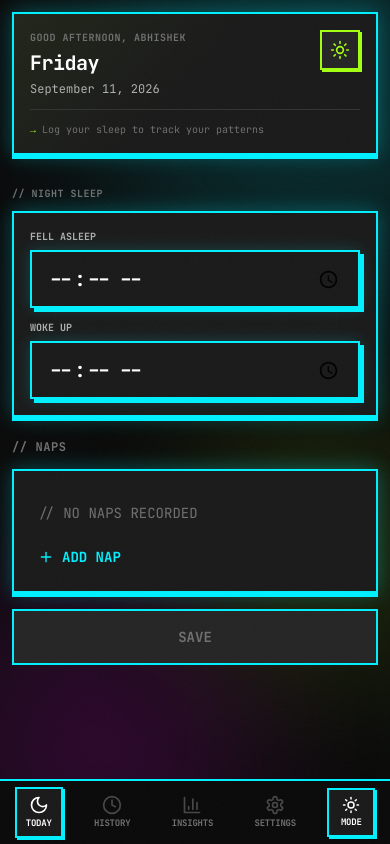
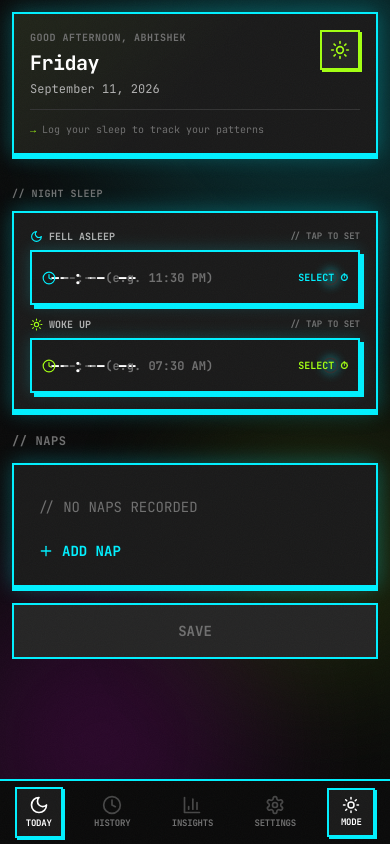
Before and after one commit to codewithabhiishek/Circadia, a React (Vite) app: page / in a window 390 px wide. Built offline with nearby package versions, Linux system fonts and the light colour scheme.

Commit message:
fix(mobile): resolve iOS Safari time input visibility with cyber placeholder overlay and status tags

```diff
--- a/src/components/History.tsx
+++ b/src/components/History.tsx
@@ -1,7 +1,7 @@
 import { useState } from 'react';
 import { motion, AnimatePresence } from 'framer-motion';
 import { v4 as uuid } from 'uuid';
-import { ChevronLeft, ChevronRight, Trash2, Edit3, X, Check } from 'lucide-react';
+import { ChevronLeft, ChevronRight, Trash2, Edit3, X, Check, Clock, Moon, Sun } from 'lucide-react';
 import { SleepEntry, Nap } from '../types';
 import {
   formatDate,
@@ -203,9 +203,16 @@ export default function History({ entries, onSave, onDelete, onRefresh }: Histor
 
             <div className="grid grid-cols-1 sm:grid-cols-2 gap-3">
               <div>
-                <label className="block text-[10px] sm:text-xs font-bold mb-1.5 sm:mb-2 uppercase" style={{ color: 'var(--color-text-secondary)', fontFamily: 'var(--font-mono)' }}>
+                <div className="flex items-center justify-between mb-1.5 sm:mb-2">
+                  <label className="flex items-center gap-1.5 text-[10px] sm:text-xs font-bold uppercase" style={{ color: 'var(--color-text-secondary)', fontFamily: 'var(--font-mono)' }}>
+                    <Moon size={13} style={{ color: 'var(--color-neon-primary)' }} />
                     Fell asleep
                   </label>
+                  <span className="text-[9px] font-mono font-bold uppercase" style={{ color: editSleepHour && editSleepMinute ? 'var(--color-neon-primary)' : 'var(--color-text-tertiary)' }}>
+                    {editSleepHour && editSleepMinute ? '✓ SET' : '// TAP TO SET'}
+                  </span>
+                </div>
+                <div className="relative">
                   <input
                     type="time"
                     value={editSleepHour && editSleepMinute ? `${editSleepHour}:${editSleepMinute}` : ''}
@@ -214,12 +221,30 @@ export default function History({ entries, onSave, onDelete, onRefresh }: Histor
                       setEditSleepHour(h || '');
                       setEditSleepMinute(m || '');
                     }}
+                    className="cursor-pointer"
                   />
+                  {!editSleepHour && !editSleepMinute && (
+                    <div className="absolute inset-0 pointer-events-none flex items-center justify-between px-3 text-xs font-mono font-bold" style={{ color: 'var(--color-text-tertiary)' }}>
+                      <span className="flex items-center gap-1.5">
+                        <Clock size={14} style={{ color: 'var(--color-neon-primary)' }} />
+                        --:--
+                      </span>
+                      <span className="text-[10px] uppercase font-bold" style={{ color: 'var(--color-neon-primary)' }}>SELECT ⏱</span>
+                    </div>
+                  )}
+                </div>
               </div>
               <div>
-                <label className="block text-[10px] sm:text-xs font-bold mb-1.5 sm:mb-2 uppercase" style={{ color: 'var(--color-text-secondary)', fontFamily: 'var(--font-mono)' }}>
+                <div className="flex items-center justify-between mb-1.5 sm:mb-2">
+                  <label className="flex items-center gap-1.5 text-[10px] sm:text-xs font-bold uppercase" style={{ color: 'var(--color-text-secondary)', fontFamily: 'var(--font-mono)' }}>
+                    <Sun size={13} style={{ color: 'var(--color-neon-tertiary)' }} />
                     Woke up
                   </label>
+                  <span className="text-[9px] font-mono font-bold uppercase" style={{ color: editWakeHour && editWakeMinute ? 'var(--color-neon-tertiary)' : 'var(--color-text-tertiary)' }}>
+                    {editWakeHour && editWakeMinute ? '✓ SET' : '// TAP TO SET'}
+                  </span>
+                </div>
+                <div className="relative">
                   <input
                     type="time"
                     value={editWakeHour && editWakeMinute ? `${editWakeHour}:${editWakeMinute}` : ''}
@@ -228,7 +253,18 @@ export default function History({ entries, onSave, onDelete, onRefresh }: Histor
                       setEditWakeHour(h || '');
                       setEditWakeMinute(m || '');
                     }}
+                    className="cursor-pointer"
                   />
+                  {!editWakeHour && !editWakeMinute && (
+                    <div className="absolute inset-0 pointer-events-none flex items-center justify-between px-3 text-xs font-mono font-bold" style={{ color: 'var(--color-text-tertiary)' }}>
+                      <span className="flex items-center gap-1.5">
+                        <Clock size={14} style={{ color: 'var(--color-neon-tertiary)' }} />
+                        --:--
+                      </span>
+                      <span className="text-[10px] uppercase font-bold" style={{ color: 'var(--color-neon-tertiary)' }}>SELECT ⏱</span>
+                    </div>
+                  )}
+                </div>
               </div>
             </div>
 
--- a/src/components/Today.tsx
+++ b/src/components/Today.tsx
@@ -1,7 +1,7 @@
 import { useState, useEffect } from 'react';
 import { motion, AnimatePresence } from 'framer-motion';
 import { v4 as uuid } from 'uuid';
-import { Plus, X, Check } from 'lucide-react';
+import { Plus, X, Check, Clock, Moon, Sun } from 'lucide-react';
 import { SleepEntry, Nap } from '../types';
 import {
   getTodayStr,
@@ -221,9 +221,16 @@ export default function Today({ entry, onSave }: TodayProps) {
         >
           <div className="grid grid-cols-1 sm:grid-cols-2 gap-3 sm:gap-4">
             <div>
-              <label className="block text-[10px] sm:text-xs font-bold mb-1.5 sm:mb-2 uppercase" style={{ color: 'var(--color-text-secondary)', fontFamily: 'var(--font-mono)' }}>
+              <div className="flex items-center justify-between mb-1.5 sm:mb-2">
+                <label className="flex items-center gap-1.5 text-[10px] sm:text-xs font-bold uppercase" style={{ color: 'var(--color-text-secondary)', fontFamily: 'var(--font-mono)' }}>
+                  <Moon size={13} style={{ color: 'var(--color-neon-primary)' }} />
                   Fell asleep
                 </label>
+                <span className="text-[9px] font-mono font-bold uppercase" style={{ color: sleepHour && sleepMinute ? 'var(--color-neon-primary)' : 'var(--color-text-tertiary)' }}>
+                  {sleepHour && sleepMinute ? '✓ SET' : '// TAP TO SET'}
+                </span>
+              </div>
+              <div className="relative">
                 <input
                   type="time"
                   value={sleepHour && sleepMinute ? `${sleepHour}:${sleepMinute}` : ''}
@@ -232,14 +239,31 @@ export default function Today({ entry, onSave }: TodayProps) {
                     setSleepHour(h || '');
                     setSleepMinute(m || '');
                   }}
-                placeholder="--:--"
+                  className="cursor-pointer"
                 />
+                {!sleepHour && !sleepMinute && (
+                  <div className="absolute inset-0 pointer-events-none flex items-center justify-between px-3 text-xs font-mono font-bold" style={{ color: 'var(--color-text-tertiary)' }}>
+                    <span className="flex items-center gap-1.5">
+                      <Clock size={14} style={{ color: 'var(--color-neon-primary)' }} />
+                      --:-- (e.g. 11:30 PM)
+                    </span>
+                    <span className="text-[10px] uppercase font-bold" style={{ color: 'var(--color-neon-primary)' }}>SELECT ⏱</span>
+                  </div>
+                )}
+              </div>
             </div>
 
             <div>
-              <label className="block text-[10px] sm:text-xs font-bold mb-1.5 sm:mb-2 uppercase" style={{ color: 'var(--color-text-secondary)', fontFamily: 'var(--font-mono)' }}>
+              <div className="flex items-center justify-between mb-1.5 sm:mb-2">
+                <label className="flex items-center gap-1.5 text-[10px] sm:text-xs font-bold uppercase" style={{ color: 'var(--color-text-secondary)', fontFamily: 'var(--font-mono)' }}>
+                  <Sun size={13} style={{ color: 'var(--color-neon-tertiary)' }} />
                   Woke up
                 </label>
+                <span className="text-[9px] font-mono font-bold uppercase" style={{ color: wakeHour && wakeMinute ? 'var(--color-neon-tertiary)' : 'var(--color-text-tertiary)' }}>
+                  {wakeHour && wakeMinute ? '✓ SET' : '// TAP TO SET'}
+                </span>
+              </div>
+              <div className="relative">
                 <input
                   type="time"
                   value={wakeHour && wakeMinute ? `${wakeHour}:${wakeMinute}` : ''}
@@ -248,8 +272,18 @@ export default function Today({ entry, onSave }: TodayProps) {
                     setWakeHour(h || '');
                     setWakeMinute(m || '');
                   }}
-                placeholder="--:--"
+                  className="cursor-pointer"
                 />
+                {!wakeHour && !wakeMinute && (
+                  <div className="absolute inset-0 pointer-events-none flex items-center justify-between px-3 text-xs font-mono font-bold" style={{ color: 'var(--color-text-tertiary)' }}>
+                    <span className="flex items-center gap-1.5">
+                      <Clock size={14} style={{ color: 'var(--color-neon-tertiary)' }} />
+                      --:-- (e.g. 07:30 AM)
+                    </span>
+                    <span className="text-[10px] uppercase font-bold" style={{ color: 'var(--color-neon-tertiary)' }}>SELECT ⏱</span>
+                  </div>
+                )}
+              </div>
             </div>
           </div>
 
--- a/src/index.css
+++ b/src/index.css
@@ -104,21 +104,50 @@ body::before {
   background: var(--color-neon-primary);
 }
 
-/* Time input styling - Brutalist */
+/* Time input styling - Brutalist & iOS Safari Friendly */
 input[type="time"] {
   font-family: var(--font-mono);
-  font-size: 1.25rem;
+  font-size: 1.125rem;
   font-weight: 600;
   color: var(--color-text);
   background: var(--color-bg-card);
   border: 2px solid var(--color-border);
   border-radius: 0;
-  padding: 12px 16px;
+  padding: 12px 14px;
   width: 100%;
+  min-height: 48px;
+  line-height: 1.5;
   transition: all 0.2s cubic-bezier(0.4, 0, 0.2, 1);
-  appearance: none;
-  -webkit-appearance: none;
   box-shadow: 4px 4px 0 var(--color-border);
+  color-scheme: dark;
+}
+
+[data-theme="light"] input[type="time"] {
+  color-scheme: light;
+}
+
+/* Ensure iOS Safari and WebKit render time text with high contrast */
+input[type="time"]::-webkit-datetime-edit,
+input[type="time"]::-webkit-datetime-edit-fields-wrapper,
+input[type="time"]::-webkit-datetime-edit-text,
+input[type="time"]::-webkit-datetime-edit-hour-field,
+input[type="time"]::-webkit-datetime-edit-minute-field,
+input[type="time"]::-webkit-datetime-edit-ampm-field {
+  color: var(--color-text);
+  padding: 0 1px;
+}
+
+/* Make clock indicator visible and styled in WebKit */
+input[type="time"]::-webkit-calendar-picker-indicator {
+  cursor: pointer;
+  filter: invert(0.8) drop-shadow(0 0 4px var(--color-neon-primary));
+  opacity: 0.9;
+  padding: 4px;
+}
+
+[data-theme="light"] input[type="time"]::-webkit-calendar-picker-indicator {
+  filter: none;
+  opacity: 0.7;
 }
 
 [data-theme="dark"] input[type="time"] {
```
Lines whose indentation alone changed are shown as unchanged.
